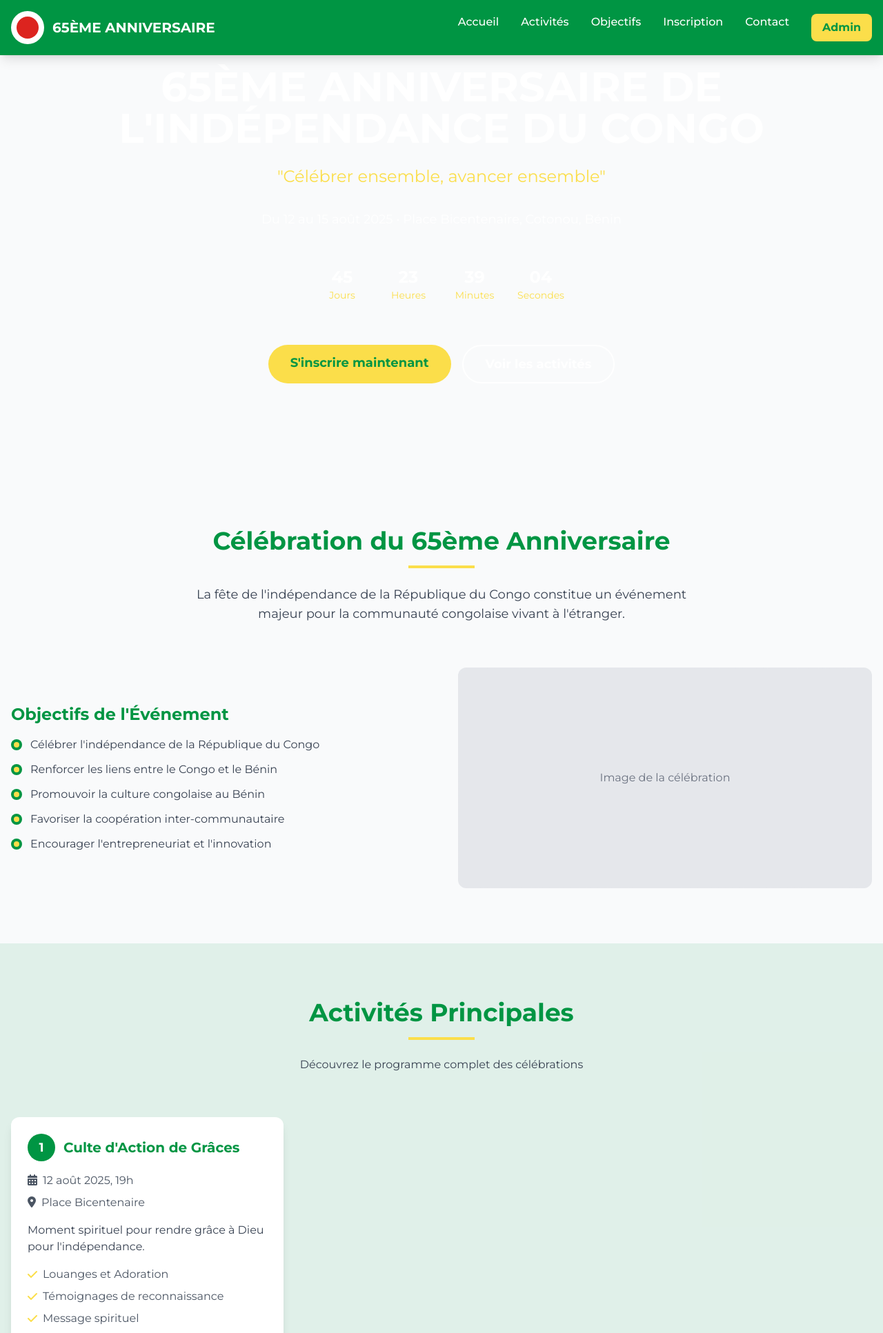
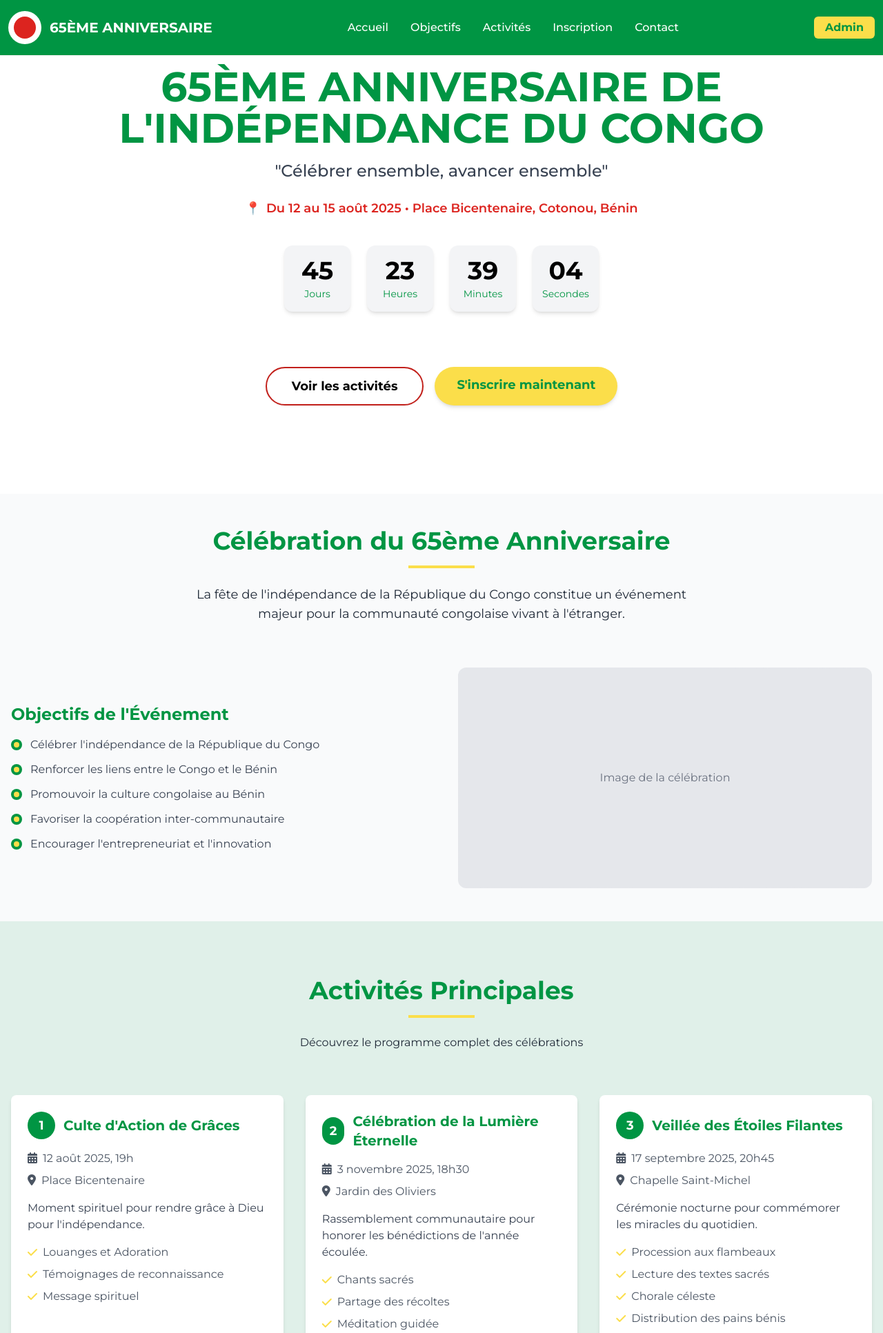
Before and after one commit to Rahim10020/Consulat-Congo, a Django app: page /home/ in a window 1280 px wide. Shown: the top 1933 px of the page at 69% size. Run offline with Django 5.2, Linux system fonts and the light colour scheme; some libraries are stand-ins or nearby versions.

Commit message:
Modifications des composants une a une

```diff
--- a/consulat_site/consulat/templates/consulat/components/about_event.html
+++ b/consulat_site/consulat/templates/consulat/components/about_event.html
@@ -1,11 +1,11 @@
-<section class="py-20 bg-gray-50">
+<section id="objectifs" class="py-12 bg-gray-50">
     <div class="container mx-auto px-4">
         <div class="max-w-3xl mx-auto text-center mb-16">
-            <h2 class="text-3xl md:text-4xl font-bold text-congo-green mb-4">
+            <h2 class="text-2xl md:text-4xl font-bold text-congo-green mb-4">
                 Célébration du 65ème Anniversaire
             </h2>
             <div class="w-24 h-1 bg-congo-yellow mx-auto mb-6"></div>
-            <p class="text-gray-700 text-lg">
+            <p class="text-gray-800 text-md md:text-lg">
                 La fête de l'indépendance de la République du Congo constitue un événement majeur pour la communauté congolaise vivant à l'étranger.
             </p>
         </div>
--- a/consulat_site/consulat/templates/consulat/components/activities.html
+++ b/consulat_site/consulat/templates/consulat/components/activities.html
@@ -1,18 +1,18 @@
 <section id="activites" class="py-20 bg-congo-green bg-opacity-10">
     <div class="container mx-auto px-4">
         <div class="text-center mb-16">
-            <h2 class="text-3xl md:text-4xl font-bold text-congo-green mb-4">
+            <h2 class="text-2xl md:text-4xl font-bold text-congo-green mb-4">
                 Activités Principales
             </h2>
             <div class="w-24 h-1 bg-congo-yellow mx-auto mb-6"></div>
-            <p class="text-gray-700 max-w-2xl mx-auto">
+            <p class="text-gray-800 max-w-2xl mx-auto">
                 Découvrez le programme complet des célébrations
             </p>
         </div>
 
         <div class="grid md:grid-cols-2 lg:grid-cols-3 gap-8">
             {% for activity in activities %}
-            <div class="activity-card bg-white rounded-xl shadow-lg overflow-hidden transition transform hover:-translate-y-2 hover:shadow-xl">
+            <div class="activity-card bg-white rounded-lg shadow-md overflow-hidden transition transform hover:-translate-y-2 hover:shadow-xl">
                 <div class="p-6">
                     <div class="flex items-center mb-4">
                         <div class="bg-congo-green text-white font-bold text-lg w-10 h-10 rounded-full flex items-center justify-center mr-3">
--- a/consulat_site/consulat/templates/consulat/components/hero_section.html
+++ b/consulat_site/consulat/templates/consulat/components/hero_section.html
@@ -1,42 +1,46 @@
-<section id="accueil" class="hero-section pt-24 pb-32 flex items-center justify-center">
+<section id="accueil" class="hero-section pt-24 pb-32 flex items-center justify-center bg-white">
   <div class="container mx-auto px-4 text-center">
-        <h1 class="text-4xl md:text-6xl font-bold text-white mb-6">
+
+    <h1 class="text-3xl md:text-5xl lg:text-6xl font-bold text-congo-green mb-4 leading-tight">
       65ÈME ANNIVERSAIRE DE L'INDÉPENDANCE DU CONGO
     </h1>
-        <p class="text-xl md:text-2xl text-congo-yellow mb-8">
+
+    <p class="text-lg md:text-2xl text-gray-700 mb-6 font-medium">
       "Célébrer ensemble, avancer ensemble"
     </p>
-        <p class="text-white text-lg mb-10">
-            Du 12 au 15 août 2025 • Place Bicentenaire, Cotonou, Bénin
+    <p class="text-congo-red text-base md:text-lg font-semibold mb-10 flex justify-center items-center gap-2">
+    <span>📍</span> Du 12 au 15 août 2025 • Place Bicentenaire, Cotonou, Bénin
     </p>
 
     <!-- Countdown -->
-        <div class="flex justify-center space-x-4 mb-12">
-            <div class="countdown-item flex flex-col items-center justify-center w-20 h-20 rounded-lg">
-                <span id="days" class="text-white text-2xl font-bold">00</span>
-                <span class="text-congo-yellow text-sm">Jours</span>
+    <div class="flex justify-center flex-wrap gap-6 mb-20">
+      <div class="countdown-item bg-gray-100 shadow-md rounded-xl w-24 h-24 flex flex-col items-center justify-center">
+        <span id="days" aria-label="46 jours restants" class="text-4xl font-bold text-black">00</span>
+        <span class="text-congo-green text-sm mt-1">Jours</span>
       </div>
-            <div class="countdown-item flex flex-col items-center justify-center w-20 h-20 rounded-lg">
-                <span id="hours" class="text-white text-2xl font-bold">00</span>
-                <span class="text-congo-yellow text-sm">Heures</span>
+      <div class="countdown-item bg-gray-100 shadow-md rounded-xl w-24 h-24 flex flex-col items-center justify-center">
+        <span id="hours" class="text-4xl font-bold text-black">00</span>
+        <span class="text-congo-green text-sm mt-1">Heures</span>
       </div>
-            <div class="countdown-item flex flex-col items-center justify-center w-20 h-20 rounded-lg">
-                <span id="minutes" class="text-white text-2xl font-bold">00</span>
-                <span class="text-congo-yellow text-sm">Minutes</span>
+      <div class="countdown-item bg-gray-100 shadow-md rounded-xl w-24 h-24 flex flex-col items-center justify-center">
+        <span id="minutes" class="text-4xl font-bold text-black">00</span>
+        <span class="text-congo-green text-sm mt-1">Minutes</span>
       </div>
-            <div class="countdown-item flex flex-col items-center justify-center w-20 h-20 rounded-lg">
-                <span id="seconds" class="text-white text-2xl font-bold">00</span>
-                <span class="text-congo-yellow text-sm">Secondes</span>
+      <div class="countdown-item bg-gray-100 shadow-md rounded-xl w-24 h-24 flex flex-col items-center justify-center">
+        <span id="seconds" class="text-4xl font-bold text-black">00</span>
+        <span class="text-congo-green text-sm mt-1">Secondes</span>
       </div>
     </div>
 
+    <!-- Boutons -->
     <div class="flex flex-col sm:flex-row justify-center gap-4">
-            <a href="#inscription" class="bg-congo-yellow hover:bg-yellow-400 text-congo-green font-bold py-3 px-8 rounded-full text-lg transition duration-300">
+      <a href="#activites" class="bg-transparent border-2 border-[#C2201B] hover:bg-white text-black font-bold py-3 px-9 rounded-full text-lg transition duration-300 shadow-sm">
+        Voir les activités
+      </a>
+      <a href="#inscription" class="bg-congo-yellow hover:bg-yellow-400 text-congo-green font-bold py-3 px-8 rounded-full text-lg transition duration-300 shadow-md">
         S'inscrire maintenant
       </a>
-            <a href="#activites" class="bg-transparent border-2 border-white hover:bg-white hover:text-congo-green text-white font-bold py-3 px-8 rounded-full text-lg transition duration-300">
-                Voir les activités
-            </a>
     </div>
+
   </div>
 </section>
--- a/consulat_site/consulat/templates/consulat/components/navbar.html
+++ b/consulat_site/consulat/templates/consulat/components/navbar.html
@@ -1,23 +1,43 @@
-<nav class="fixed w-full z-50 bg-congo-green shadow-lg py-4">
-    <div class="container mx-auto px-4 flex justify-between items-center">
+<nav class="fixed w-full z-50 bg-congo-green shadow-sm py-4">
+    <div class="container mx-auto px-3 flex justify-between items-center">
+
+        <!-- Logo + Texte -->
         <a href="#" class="flex items-center space-x-3">
             <div class="bg-white rounded-full w-12 h-12 flex items-center justify-center">
                 <div class="bg-congo-red rounded-full w-8 h-8"></div>
             </div>
-            <span class="text-white text-xl font-bold">65ÈME ANNIVERSAIRE</span>
+            <span class="text-white text-md md:text-xl font-bold">65ÈME ANNIVERSAIRE</span>
         </a>
 
+        <!-- Menu principal (desktop) -->
         <div class="hidden md:flex space-x-8">
-            <a href="#accueil" class="text-white hover:text-congo-yellow font-medium">Accueil</a>
-            <a href="#activites" class="text-white hover:text-congo-yellow font-medium">Activités</a>
-            <a href="#objectifs" class="text-white hover:text-congo-yellow font-medium">Objectifs</a>
-            <a href="#inscription" class="text-white hover:text-congo-yellow font-medium">Inscription</a>
-            <a href="#contact" class="text-white hover:text-congo-yellow font-medium">Contact</a>
-            <button onclick="openAdminPanel()" class="bg-congo-yellow text-congo-green font-bold py-2 px-4 rounded-lg hover:bg-yellow-400 transition">Admin</button>
+            <a href="#accueil" class="text-white hover:text-congo-yellow hover:underline font-medium">Accueil</a>
+            <a href="#objectifs" class="text-white hover:text-congo-yellow hover:underline font-medium">Objectifs</a>
+            <a href="#activites" class="text-white hover:text-congo-yellow hover:underline font-medium">Activités</a>
+            <a href="#inscription" class="text-white hover:text-congo-yellow hover:underline font-medium">Inscription</a>
+            <a href="#contact" class="text-white hover:text-congo-yellow hover:underline font-medium">Contact</a>
         </div>
 
-        <button class="md:hidden text-white">
+        <!-- Bouton Admin (desktop) -->
+        <button onclick="openAdminPanel()" class="hidden md:block bg-congo-yellow text-congo-green font-bold py-1 px-4 rounded-md hover:bg-yellow-400 transition">
+            Admin
+        </button>
+
+        <!-- Menu burger (mobile) -->
+        <button id="menu-toggle" class="md:hidden text-white focus:outline-none">
             <i class="fas fa-bars text-2xl"></i>
         </button>
     </div>
+
+    <!-- Menu mobile -->
+    <div id="mobile-menu" class="hidden md:hidden bg-congo-green px-6 pb-4 pt-2">
+        <a href="#accueil" class="block text-white py-2 hover:text-congo-yellow">Accueil</a>
+        <a href="#activites" class="block text-white py-2 hover:text-congo-yellow">Activités</a>
+        <a href="#objectifs" class="block text-white py-2 hover:text-congo-yellow">Objectifs</a>
+        <a href="#inscription" class="block text-white py-2 hover:text-congo-yellow">Inscription</a>
+        <a href="#contact" class="block text-white py-2 hover:text-congo-yellow">Contact</a>
+        <button onclick="openAdminPanel()" class="w-full mt-3 bg-congo-yellow text-congo-green font-bold py-2 rounded-md hover:bg-yellow-400 transition">
+            Admin
+        </button>
+    </div>
 </nav>
--- a/consulat_site/consulat/views.py
+++ b/consulat_site/consulat/views.py
@@ -23,6 +23,66 @@ def index(request):
                     "Message spirituel"
                 ]
             },
+            {
+                "title": "Célébration de la Lumière Éternelle",
+                "date": "3 novembre 2025, 18h30",
+                "location": "Jardin des Oliviers",
+                "description": "Rassemblement communautaire pour honorer les bénédictions de l'année écoulée.",
+                "items": [
+                    "Chants sacrés",
+                    "Partage des récoltes",
+                    "Méditation guidée",
+                    "Bénédiction finale"
+                ]
+            },
+            {
+                "title": "Veillée des Étoiles Filantes",
+                "date": "17 septembre 2025, 20h45",
+                "location": "Chapelle Saint-Michel",
+                "description": "Cérémonie nocturne pour commémorer les miracles du quotidien.",
+                "items": [
+                    "Procession aux flambeaux",
+                    "Lecture des textes sacrés",
+                    "Chorale céleste",
+                    "Distribution des pains bénis"
+                ]
+            },
+            {
+                "title": "Fête des Moissons Spirituelles",
+                "date": "22 octobre 2025, 17h00",
+                "location": "Cloître du Monastère",
+                "description": "Action de grâce collective pour les récoltes matérielles et spirituelles.",
+                "items": [
+                    "Offrande des prémices",
+                    "Danse traditionnelle",
+                    "Prédication inspirante",
+                    "Repas fraternel"
+                ]
+            },
+            {
+                "title": "Nuit de Gratitude Électronique",
+                "date": "8 décembre 2025, 21h",
+                "location": "Espace Lumina",
+                "description": "Une expérience immersive mêlant louanges digitales et méditation collective.",
+                "items": [
+                    "Set DJ worship",
+                    "Témoignages en réalité virtuelle",
+                    "Atelier de journaling spirituel",
+                    "Final en lumière noire"
+                ]
+            },
+            {
+                "title": "Rituel des Anciens",
+                "date": "1er janvier 2026, 6h (lever du soleil)",
+                "location": "Pierre Sacrée du Mont Hélios",
+                "description": "Cérémonie millénaire pour remercier les esprits de la terre et du ciel.",
+                "items": [
+                    "Appel des ancêtres",
+                    "Offrandes de fruits et d'épices",
+                    "Danses chamaniques",
+                    "Bénédiction par le feu"
+                ]
+            },
             # Ajoutez les autres activités ici
         ]
     }
--- a/consulat_site/static/js/main.js
+++ b/consulat_site/static/js/main.js
@@ -14,6 +14,18 @@ function updateCountdown() {
     document.getElementById('minutes').textContent = minutes.toString().padStart(2, '0');
     document.getElementById('seconds').textContent = seconds.toString().padStart(2, '0');
 }
+
+// Petite animation d’apparition
+document.querySelectorAll(".countdown-item").forEach((item, index) => {
+  item.style.opacity = 0;
+  item.style.transform = "translateY(20px)";
+  setTimeout(() => {
+    item.style.transition = "all 0.6s ease";
+    item.style.opacity = 1;
+    item.style.transform = "translateY(0)";
+  }, 200 * index);
+});
+
 
 // Registration Form Handling
 document.getElementById('registrationForm')?.addEventListener('submit', function(e) {
```
Lines whose indentation alone changed are shown as unchanged.
